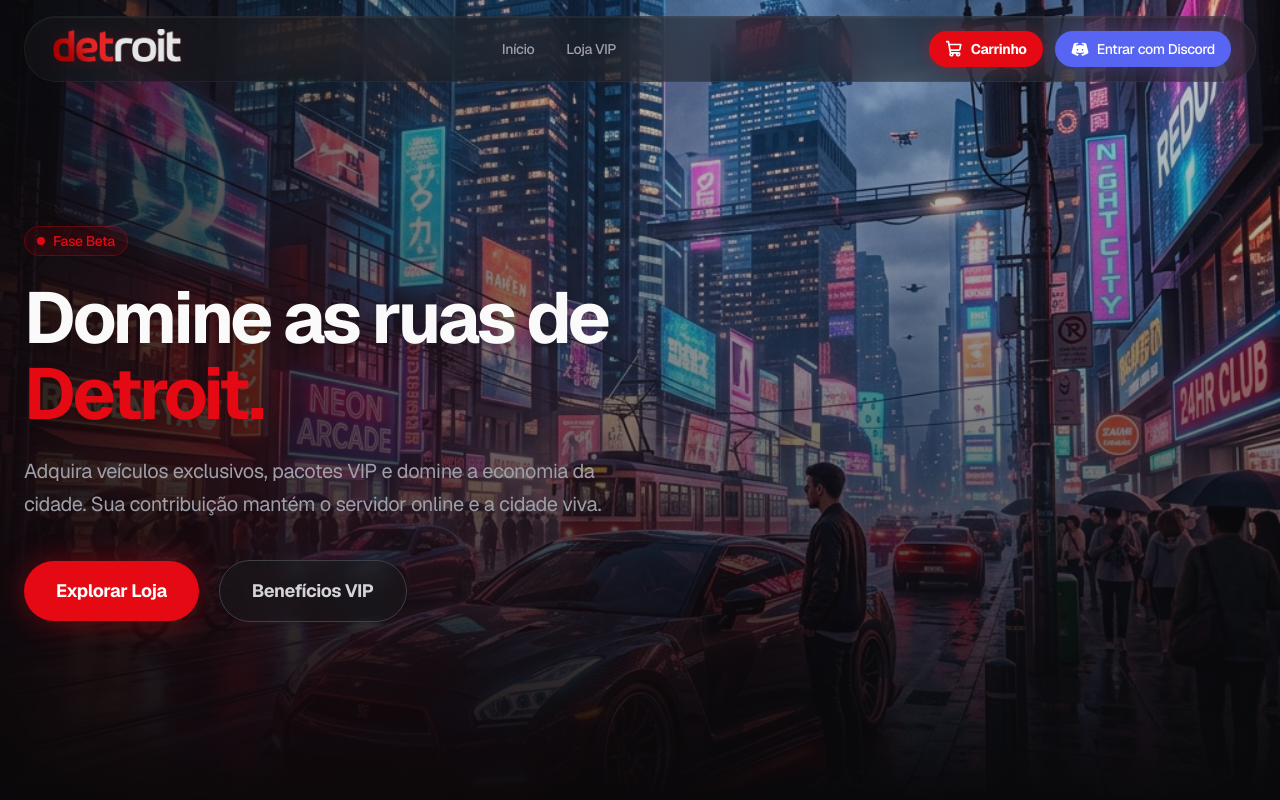
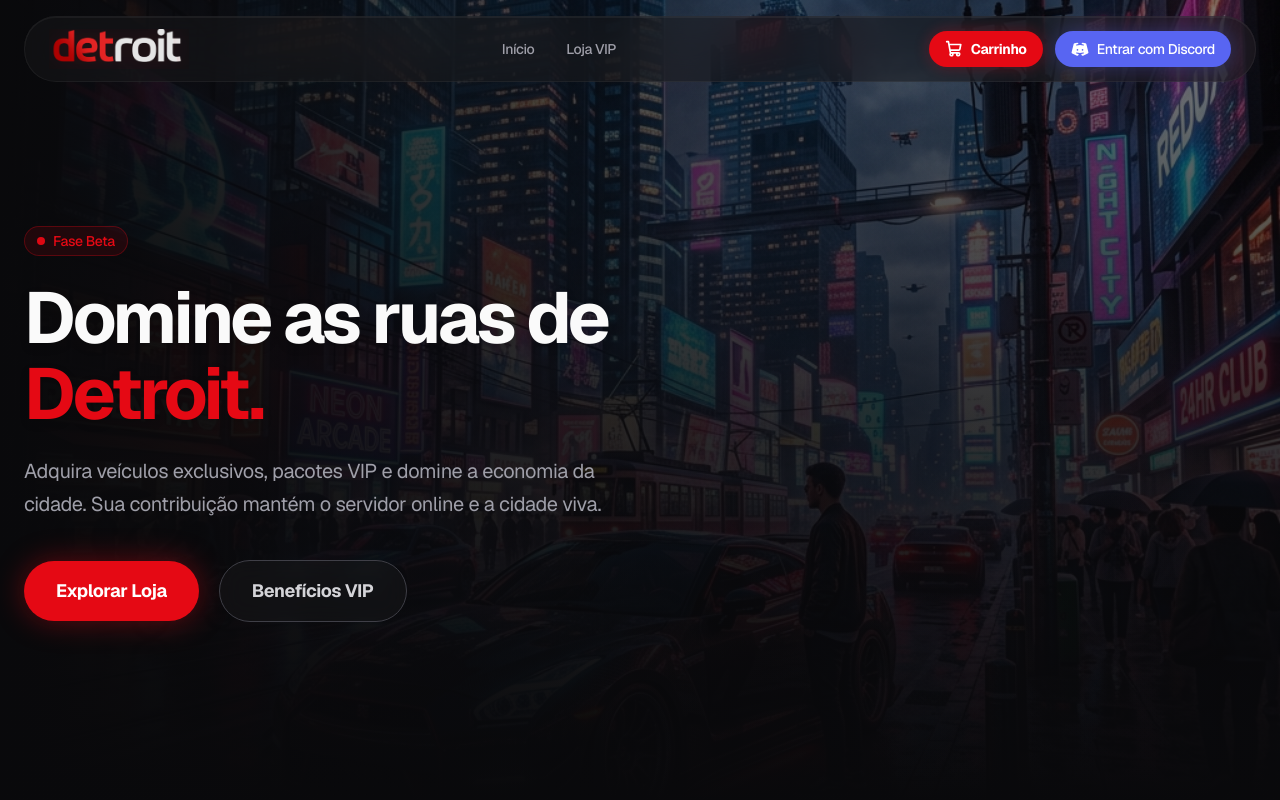
Before and after one commit to EmersonRamos021/site_detroit, a Next.js app: page / in a window 1280 px wide. Shown: the top 800 px of the page. Built offline with nearby package versions, Linux system fonts and the light colour scheme; no server answers; the database is empty.

Commit message:
style: remove efeitos de mistura que deformavam o background hero

```diff
--- a/src/components/home/Hero.tsx
+++ b/src/components/home/Hero.tsx
@@ -7,19 +7,17 @@ export function Hero() {
   return (
     <section className="relative min-h-[100dvh] w-full flex items-center pt-24 pb-12 px-6 overflow-hidden">
       {/* BACKGROUND IMAGE WITH GRADIENT OVERLAY */}
-      <div className="absolute inset-0 z-0 select-none pointer-events-none bg-zinc-950">
+      <div className="absolute inset-0 z-0 select-none pointer-events-none">
         <Image
           src="/detroit_bg_v2.png"
           alt="Detroit Roleplay Background"
           fill
-          className="object-cover opacity-85 mix-blend-screen"
+          className="object-cover opacity-50"
           priority
         />
-        {/* Dark radial fade to blend with zinc-950 bottom */}
-        <div className="absolute inset-0 bg-gradient-to-t from-zinc-950 via-zinc-950/40 to-transparent" />
-        <div className="absolute inset-0 bg-gradient-to-r from-zinc-950 via-transparent to-transparent opacity-80" />
-        {/* Glow red highlight near the text */}
-        <div className="absolute top-1/3 left-0 w-1/2 h-1/2 bg-[var(--color-detroit-red)]/10 blur-[150px] rounded-full pointer-events-none" />
+        {/* Smooth gradients to ensure text readability without ruining the image */}
+        <div className="absolute inset-0 bg-gradient-to-t from-zinc-950 via-zinc-950/60 to-transparent" />
+        <div className="absolute inset-0 bg-gradient-to-r from-zinc-950 via-zinc-950/30 to-transparent" />
       </div>
 
       <div className="relative z-10 max-w-[1400px] w-full mx-auto grid grid-cols-1 lg:grid-cols-2 gap-12 items-center">
```
